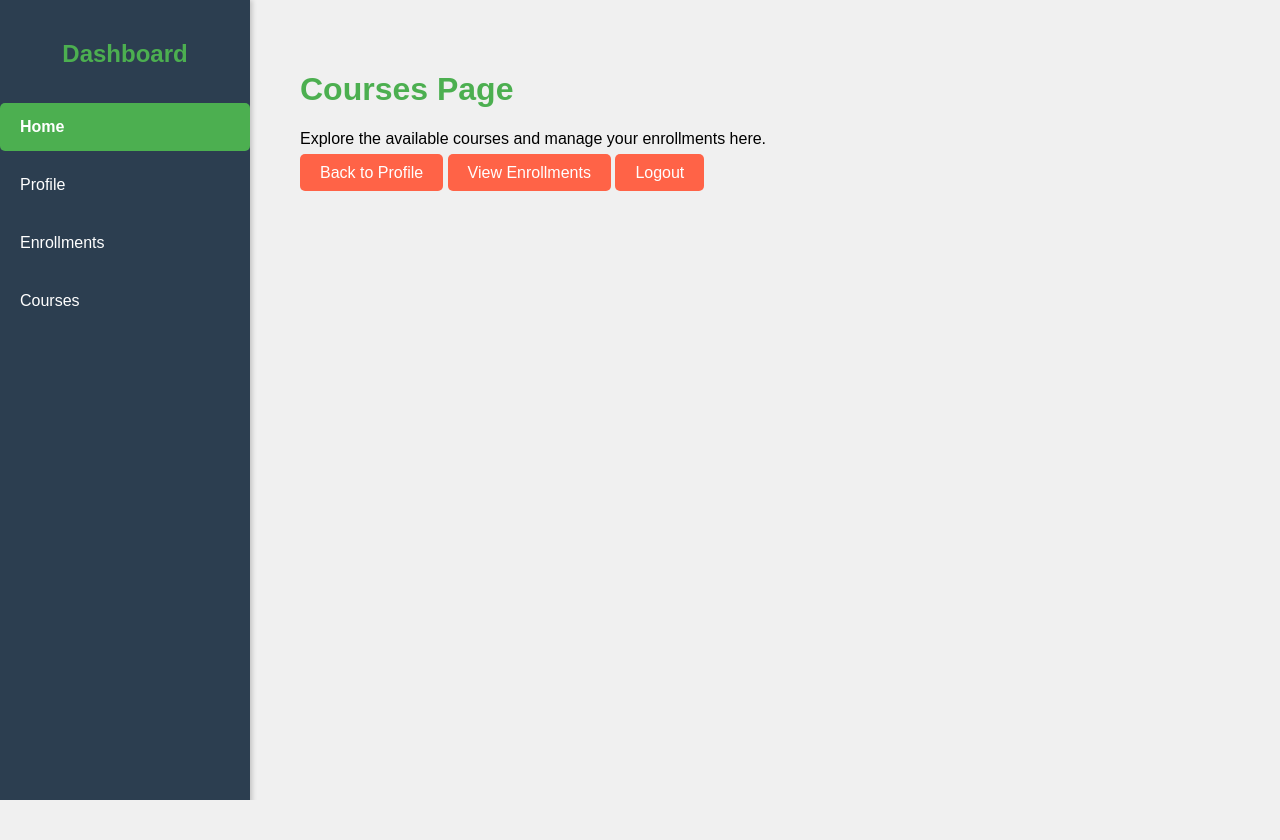
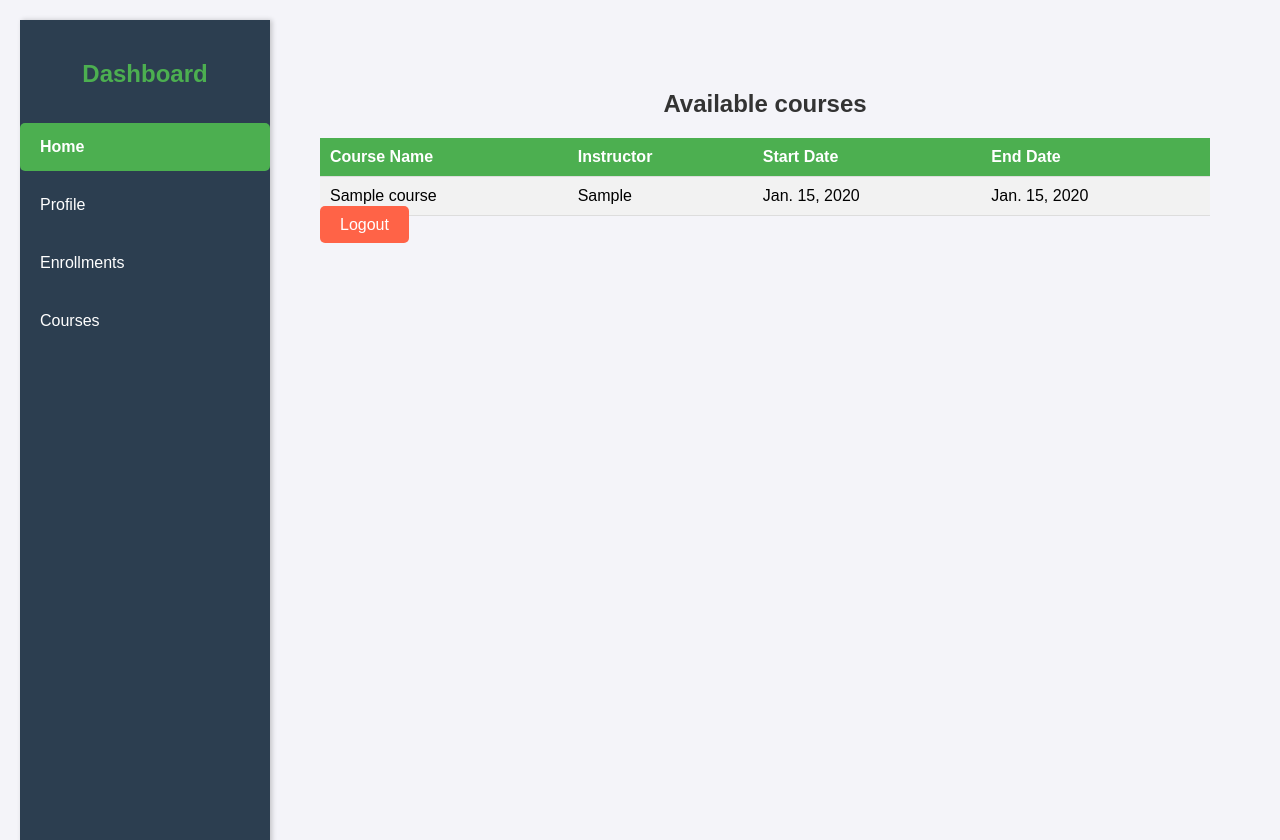
Before and after one commit to loycekalume/studentMS, a Django app: page /courses/ in a window 1280 px wide. Before the commit the page ends 800 px from the top, so only its background shows below. Run offline with Django 5.2, Linux system fonts and the light colour scheme; tables that the repository leaves empty hold one stand-in row (values such as "Sample post").

Commit message:
created model course

```diff
--- a/main/admin.py
+++ b/main/admin.py
@@ -4,7 +4,7 @@ from django.contrib import admin
 # admin.py
 from django.contrib import admin
 from django.contrib.auth.admin import UserAdmin
-from .models import Student
+from .models import Student, Course
 
 from django.contrib import admin
 from django.contrib.auth.admin import UserAdmin
@@ -53,3 +53,4 @@ class StudentAdmin(UserAdmin):
         super().save_model(request, obj, form, change)
 
 admin.site.register(Student, StudentAdmin)
+admin.site.register(Course)
--- a/main/models.py
+++ b/main/models.py
@@ -34,7 +34,7 @@ class StudentManager(BaseUserManager):
         return self.create_user(username, email, password, **extra_fields)
 
 class Student(AbstractBaseUser, PermissionsMixin):
-    username = models.CharField(max_length=255, unique=True)
+    username = models.CharField(max_length=190, unique=True)
     email = models.EmailField(unique=True)
     first_name = models.CharField(max_length=30)
     last_name = models.CharField(max_length=30)
@@ -51,3 +51,19 @@ class Student(AbstractBaseUser, PermissionsMixin):
 
     def __str__(self):
         return self.username
+
+
+from django.db import models
+
+
+class Course(models.Model):
+    name = models.CharField(max_length=190)
+    start_date = models.DateField(null=True)
+    end_date = models.DateField(default='2040-01-01')
+    instructor = models.CharField(max_length=190)
+
+    class Meta:
+        db_table = 'course'
+
+    def __str__(self):
+        return self.name
--- a/main/views.py
+++ b/main/views.py
@@ -55,6 +55,26 @@ def enrollments_view(request):
     return render(request, 'enrollments.html')
 
 # Courses View
-def courses_view(request):
-    # Logic for handling courses
-    return render(request, 'courses.html')
+
+
+
+from django.shortcuts import render, redirect
+from django.http import HttpResponse
+from .models import Course
+from .forms import CourseForm
+
+# View to list all courses
+def course(request):
+    courses = Course.objects.all()
+    return render(request, 'courses.html', {'courses': courses})
+
+# View to create a new course
+def create_course(request):
+    if request.method == 'POST':
+        form = CourseForm(request.POST)
+        if form.is_valid():
+            form.save()
+            return redirect('courses')  # Redirect to the course list after successful creation
+    else:
+        form = CourseForm()
+    return render(request, 'create_course.html', {'form': form})
--- a/studentMS/urls.py
+++ b/studentMS/urls.py
@@ -25,7 +25,8 @@ urlpatterns = [
     path('register/', views.register, name='register'),
     path('profile/', views.profile_view, name='profile'),
     path('enrollments/', views.enrollments_view, name='enrollments'),  # Enrollments URL
-    path('courses/', views.courses_view, name='courses'),  # Courses URL
     path('logout/', views.logout_view, name='logout'),
+path('courses/', views.course, name='courses'),
+    path('courses/create/', views.create_course, name='create_course'),
     path('admin/', admin.site.urls),
 ]
--- a/templates/courses.html
+++ b/templates/courses.html
@@ -1,10 +1,71 @@
 {% extends 'base_generic.html' %}
+   {% block title %} Courses{% endblock %}
+{%  block content %}
+    <style>
+        body {
+            font-family: Arial, sans-serif;
+            background-color: #f4f4f9;
+            margin: 0;
+            padding: 20px;
+        }
 
-{% block title %}Courses{% endblock %}
+        h2 {
+            text-align: center;
+            color: #333;
+        }
 
-{% block content %}
-<h1>Courses Page</h1>
-<p>Explore the available courses and manage your enrollments here.</p>
-<a href="{% url 'profile' %}" class="logout-btn">Back to Profile</a>
-<a href="{% url 'enrollments' %}" class="logout-btn">View Enrollments</a>
+        table {
+            width: 100%;
+            border-collapse: collapse;
+            margin-top: 20px;
+        }
+
+        table th, table td {
+            padding: 10px;
+            text-align: left;
+            border-bottom: 1px solid #ddd;
+        }
+
+        table th {
+            background-color: #4CAF50;
+            color: white;
+        }
+
+        table tr:nth-child(even) {
+            background-color: #f2f2f2;
+        }
+
+        table tr:hover {
+            background-color: #ddd;
+        }
+
+        .no-courses {
+            text-align: center;
+            color: #888;
+            font-style: italic;
+        }
+    </style>
+
+<body>
+    <h2>Available courses</h2>
+    <table>
+        <tr>
+            <th>Course Name</th>
+            <th>Instructor</th>
+            <th>Start Date</th>
+            <th>End Date</th>
+        </tr>
+        {% for course in courses %}
+        <tr>
+            <td>{{ course.name }}</td>
+            <td>{{ course.instructor }}</td>
+            <td>{{ course.start_date }}</td>
+            <td>{{ course.end_date }}</td>
+        </tr>
+        {% empty %}
+        <tr>
+            <td colspan="4" class="no-courses">No courses available.</td>
+        </tr>
+        {% endfor %}
+    </table>
 {% endblock %}
```
Also changed, not shown: main/forms.py (+7 -1 lines), templates/create_course.html (added, +16 -0 lines).
